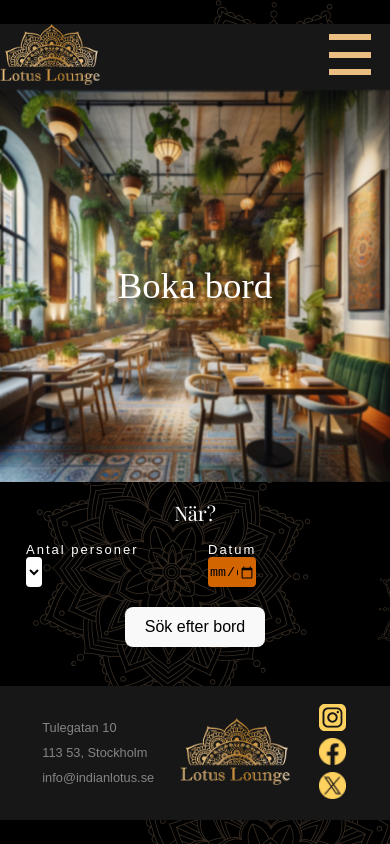
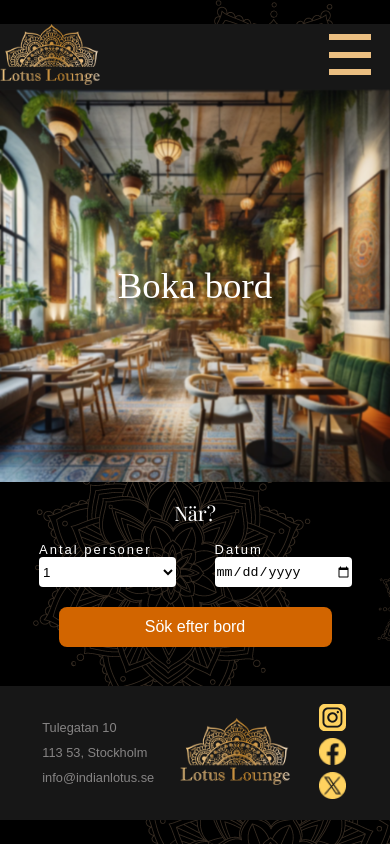
Before and after one commit to Medieinstitutet/the-restaurant-team8, a React (Vite) app: page /booking in a window 390 px wide. Built offline with nearby package versions, Linux system fonts and the light colour scheme; no server answers; a web font is replaced by a local one.

Commit message:
booking styling mobile

```diff
--- /dev/null
+++ b/src/components/bookTable/BookTable.scss
@@ -0,0 +1,3 @@
+.bookingForm input{
+background-color: white;
+}
--- a/src/components/bookTable/BookTable.tsx
+++ b/src/components/bookTable/BookTable.tsx
@@ -1,5 +1,6 @@
 import { FormEvent, useEffect, useState } from "react";
 import axios from "axios";
+import './BookTable.scss'
 import { SearchTableForm } from "../searchTableForm/SearchTableForm";
 import { BookTableForm } from "../bookTableForm/BookTableForm";
 import { TableClass } from "../../models/TableClass";
--- a/src/components/bookTable/BookTableTime.tsx
+++ b/src/components/bookTable/BookTableTime.tsx
@@ -8,17 +8,20 @@ interface IBookTableTime {
 
 const BookTableTime = (props: IBookTableTime) => {
   return (
-    <div>
-      {props.tableFree18 && (
-        <button onClick={() => props.handleOnClick("18:00")}>18:00</button>
-      )}
-      {props.tableFree21 && (
-        <button onClick={() => props.handleOnClick("21:00")}>21:00</button>
-      )}
+    <div className="timeSlotsContainer">
+      <h2>Lediga tider</h2>
+      <div>
+        {props.tableFree18 && (
+          <button className="chooseTimeBtn" onClick={() => props.handleOnClick("18:00")}>18:00</button>
+        )}
+        {props.tableFree21 && (
+          <button className="chooseTimeBtn" onClick={() => props.handleOnClick("21:00")}>21:00</button>
+        )}
+      </div>
       {!props.tableFree18 && !props.tableFree21 && (
         <>
           <h3>Fullbokad</h3>
-          <button onClick={() => location.reload()}>Gå tillbaka</button>
+          <button className="chooseTimeBtn" onClick={() => location.reload()}>Gå tillbaka</button>
         </>
       )}
     </div>
--- a/src/components/bookTable/BookingTableTime.scss
+++ b/src/components/bookTable/BookingTableTime.scss
@@ -1,4 +1,14 @@
-button {
-  width: auto;
-  margin: auto;
+.chooseTimeBtn {
+  background-color: #EABE81;
+    color: black;
+    margin-right: 1rem;
+    margin-left: 1rem;
+    border: 2px solid #70480d ;
 }
+
+.timeSlotsContainer {
+  display: flex;
+  flex-direction: column;
+  align-items: center;
+  justify-content: center;
+}
--- a/src/components/menu/FoodMenu.tsx
+++ b/src/components/menu/FoodMenu.tsx
@@ -1,6 +1,6 @@
 import menuJson from "../menu/menu.json";
 import { IMenuData } from "../../models/IMenuData";
-import { MenuCategory } from "../menuCategory/MenuCategory";
+import { MenuCategory } from '../menuCategory/menuCategory';
 
 const menuData: IMenuData = menuJson;
 
--- a/src/components/menuCategory/menuCategory.tsx
+++ b/src/components/menuCategory/menuCategory.tsx
@@ -1,5 +1,5 @@
 import { MenuItem } from "../menuItem/MenuItem";
-import "../menuCategory/MenuCategory.scss";
+import "../menuCategory/menuCategory.scss";
 import { IMenuCategory } from "../../models/IMenuCategory";
 
 export const MenuCategory = ({ title, items, images }: IMenuCategory) => {
--- a/src/components/searchTableForm/SearchTableForm.scss
+++ b/src/components/searchTableForm/SearchTableForm.scss
@@ -7,7 +7,7 @@
 }
 
 .formSection {
-  width: 40%;
+  width: 35%;
   display: flex;
   flex-direction: column;
 }
@@ -18,22 +18,14 @@
   width: 100%;
 }
 
-.searchForm button {
+#searchTableBtn {
   background-color: #d26500;
   color: white;
   margin: auto;
   width: 70%;
 }
 
-#numberOfGuests {
-  background-color: white;
-  width: 10%;
-}
 
-#date {
-  background-color: #d26500;
-  width: 30%;
-}
 
 .row {
   width: 100%;
@@ -41,3 +33,8 @@
   display: flex;
   flex-direction: row;
 }
+
+.searchFormInput{
+  width: 100%;
+  background-color: white;
+}
--- a/src/components/searchTableForm/SearchTableForm.tsx
+++ b/src/components/searchTableForm/SearchTableForm.tsx
@@ -17,7 +17,7 @@ export const SearchTableForm = (props: ISearchTableFormProps) => {
       <div className="row">
         <div className="formSection">
           <label htmlFor="numberOfGuests">Antal personer</label>
-          <select
+          <select className="searchFormInput"
             name="numberOfGuests"
             id="numberOfGuests"
             onChange={props.onNumberOfGuestsChange}
@@ -33,7 +33,7 @@ export const SearchTableForm = (props: ISearchTableFormProps) => {
         </div>
         <div className="formSection">
           <label htmlFor="date">Datum</label>
-          <input
+          <input className="searchFormInput"
             min={new Date().toISOString().split("T")[0]}
             type="date"
             name="date"
@@ -43,7 +43,7 @@ export const SearchTableForm = (props: ISearchTableFormProps) => {
           />
         </div>
       </div>
-      <button onClick={props.handleSubmit}>Sök efter bord</button>
+      <button id="searchTableBtn"onClick={props.handleSubmit}>Sök efter bord</button>
     </div>
   );
 };
```
